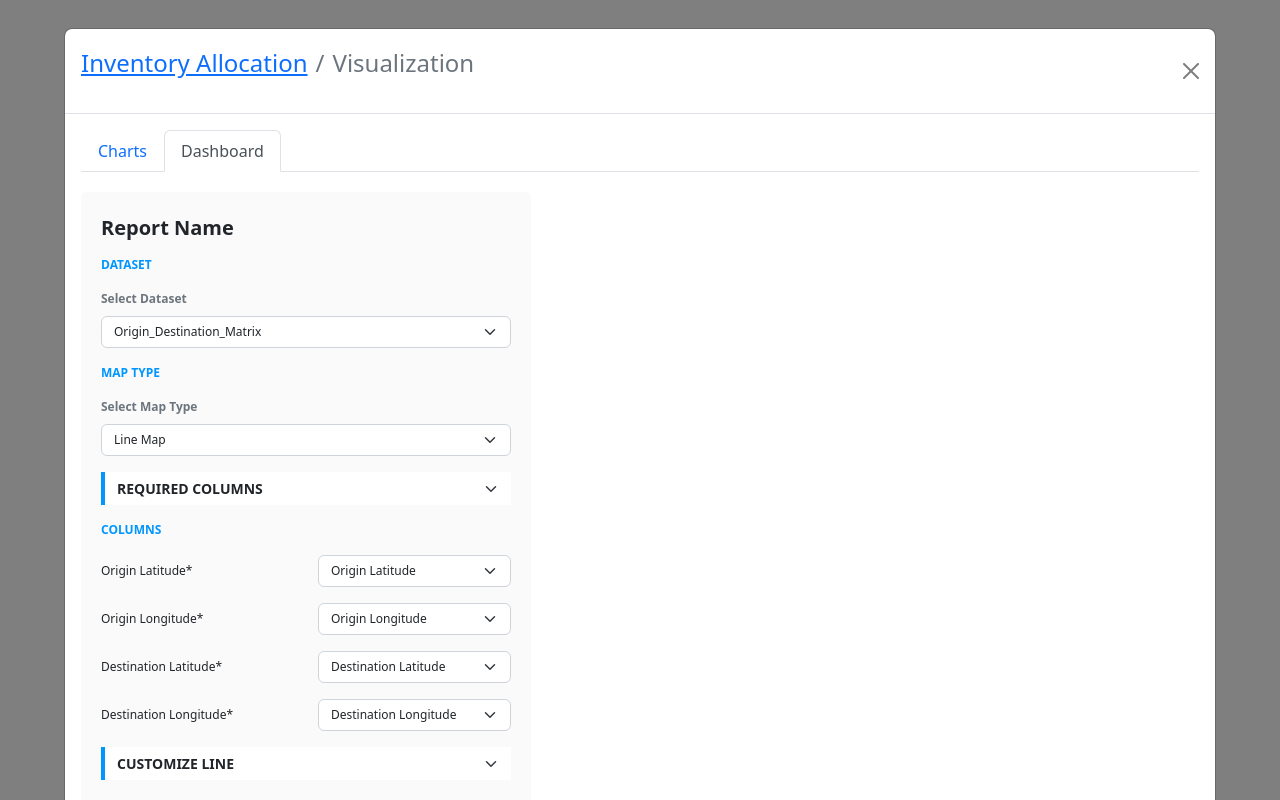
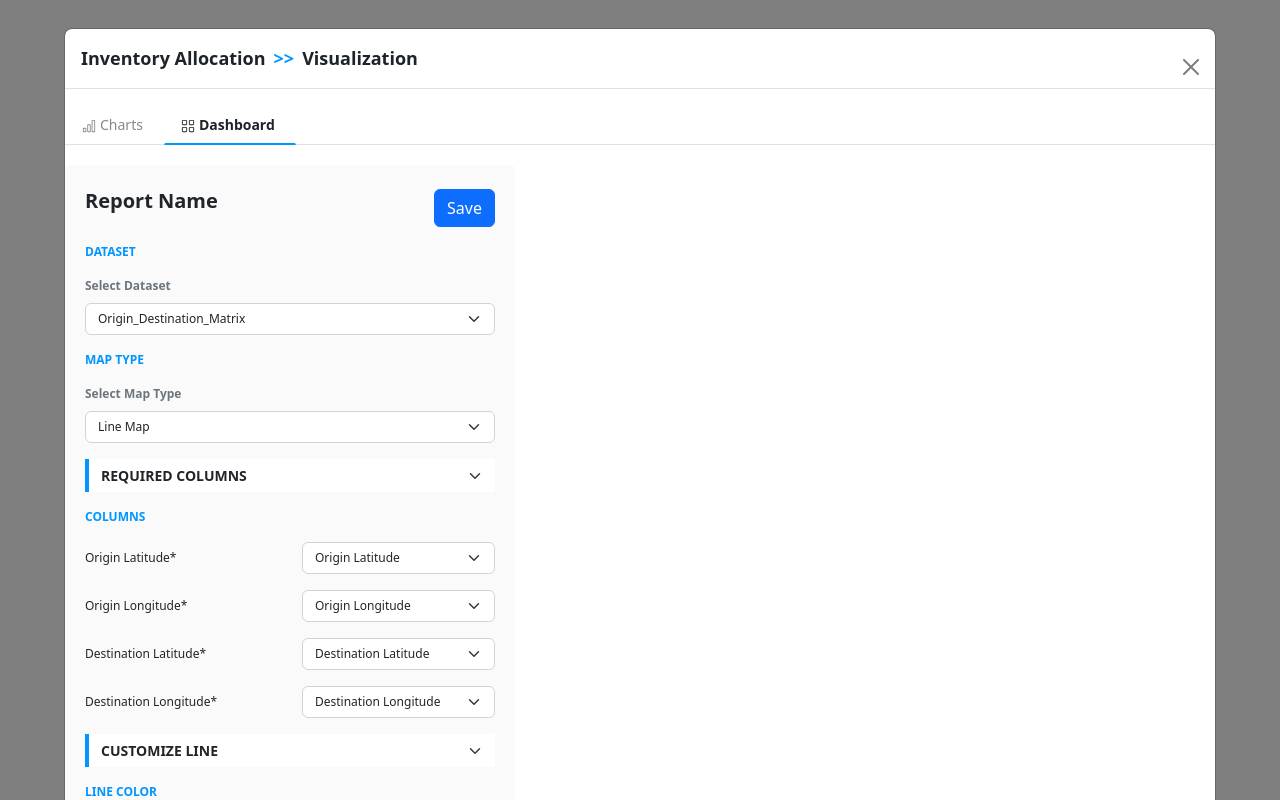
Before and after one commit to jcdev897/dialog-map, a React (Create React App) app: page / in a window 1280 px wide. Both pictures are taken after a click on the button "Open Map". Built offline with nearby package versions, Linux system fonts and the light colour scheme.

Commit message:
integrate useForm

```diff
--- a/package.json
+++ b/package.json
@@ -9,8 +9,10 @@
     "bootstrap": "^5.2.2",
     "react": "^18.2.0",
     "react-bootstrap": "^2.5.0",
+    "react-bootstrap-icons": "^1.9.1",
     "react-color": "^2.19.3",
     "react-dom": "^18.2.0",
+    "react-hook-form": "^7.37.0",
     "react-scripts": "5.0.1",
     "web-vitals": "^2.1.4"
   },
--- a/src/App.css
+++ b/src/App.css
@@ -17,3 +17,50 @@
   height: 90%;
   max-height: none!important;
 }
+.nav-tabs button.nav-link {
+  color: #888888;
+}
+.nav-tabs button.nav-link.active {
+  color: #1E2329;
+  font-weight: 600;
+  line-height: 17px;
+}
+
+.nav-tabs button.nav-link:hover, .above-tab.nav-link.active {
+  border-top-color: transparent;
+  border-right-color: transparent;
+  border-bottom: 2px solid #0096FF;
+  border-left-color: transparent;
+  line-height: inherit !important;
+}
+
+.breadcrumb-item.default-color {
+  color: #1E2329;
+}
+
+.breadcrumb-item.default-color a {
+  color: #1E2329;
+  text-decoration: none;
+}
+
+.breadcrumb-item+.breadcrumb-item::before {
+  content:var(--bs-breadcrumb-divider,">>") !important ;
+  color:#0096FF;
+}
+
+.tab-content {
+  min-height: 1000px;
+}
+/* custom font */
+.fs-18 {
+  font-size: 18px;
+}
+
+.fw-600 {
+  font-weight: 600;
+}
+
+.default-color {
+  color: #1E2329;
+}
+/* end custom font */
--- a/src/App.js
+++ b/src/App.js
@@ -1,10 +1,24 @@
 import { useState } from 'react';
 import { Breadcrumb, Button, Container, Modal, Tab, Tabs } from 'react-bootstrap';
+import * as Icon from 'react-bootstrap-icons';
 import Frame149 from './components/Frame_149';
 import './App.css';
 
 function App() {
   const [show, setShow] = useState(false);
+
+  const gridIcon = (
+            <div className='fs-14'>
+              <Icon.Grid/>
+              <span className='mx-1'>Dashboard</span>
+            </div>
+          );
+  const chartIcon = (
+            <div className='fs-14'>
+              <Icon.BarChart/>
+              <span className='mx-1'>Charts</span>
+            </div>
+          );
 
   return (
     <div className="App">
@@ -19,20 +33,24 @@ function App() {
           dialogClassName="modal-90wh"
           aria-labelledby="ia-node-data-mapping"
         >
-          <Modal.Header closeButton>
+          <Modal.Header closeButton className='pb-0'>
             <Modal.Title id="ia-node-data-mapping">
               <Breadcrumb>
-                <Breadcrumb.Item href="#">Inventory Allocation</Breadcrumb.Item>
-                <Breadcrumb.Item active>Visualization</Breadcrumb.Item>
+                <Breadcrumb.Item className='fs-18 fw-600 default-color'>Inventory Allocation</Breadcrumb.Item>
+                <Breadcrumb.Item className='fs-18 fw-600 default-color' active>Visualization</Breadcrumb.Item>
               </Breadcrumb>
             </Modal.Title>
           </Modal.Header>
-          <Modal.Body>
+          <Modal.Body className='px-0'>
             <Tabs
               defaultActiveKey="dashboard"
             >
-              <Tab eventKey="charts" title="Charts"></Tab>
-              <Tab eventKey="dashboard" title="Dashboard">
+              <Tab tabClassName='charts-tab above-tab' eventKey="charts" title={chartIcon}>
+                <div className='d-flex'>
+
+                </div>
+              </Tab>
+              <Tab tabClassName="dashboard-tab above-tab" eventKey="dashboard" title={gridIcon}>
                 <div className='d-flex'>
                   <Frame149 />
                 </div>
--- a/src/components/Frame_149.js
+++ b/src/components/Frame_149.js
@@ -1,9 +1,10 @@
-import { Col, Form, Row } from 'react-bootstrap';
+import { Col, Form, Row, Button } from 'react-bootstrap';
 import { GithubPicker } from 'react-color';
-import './../scss/leftpanel.css';
+import { useForm } from "react-hook-form";
 import BorderLeftSelect from './common/borderLeftSelect';
 import EnableCheckbox from './common/enableCheckbox';
 import LineWidth from './common/lineWidth';
+import './../scss/leftpanel.css';
 
 function Frame_149() {
   const colorPalettes = ["#004B80", "#0078CC", "#33ABFF", "#80CAFF", "#333380", "#8080B0"];
@@ -11,33 +12,59 @@ function Frame_149() {
   const customizeLines = ['customize line', 'dd'];
   const pointLabels = ['enable points label', 'ee'];
 
+  const { register, handleSubmit, watch } = useForm();
+  const onSubmit = data => console.log(data);
+
+  const refs = [
+    "dataset",
+    "map-type",
+    "required-cols",
+    "origin-lat",
+    "origin-long",
+    "dest-lat",
+    "origin-long",
+    "custom-line",
+    "line-color",
+    "color-based",
+    "line-width",
+    "point-label",
+    "point-label-status"
+  ];
+  console.log(refs.map(ref => watch(ref)));
+
   return (
     <div className="bg-gray left-panel">
-      <h1 className="fw-bold fs-5 mt-4 mb-0">Report Name</h1>
-      <Form>
+      <Form onSubmit={handleSubmit(onSubmit)}>
+        <div className='d-flex justify-content-between mt-4'>
+          <h1 className="fw-bold fs-5 mb-0">Report Name</h1>
+          <Button type='submit'>Save</Button>
+        </div>
         <p className="text-uppercase fw-bold mt-3 sub-title">DataSet</p>
         <Form.Group>
           <Form.Label className='fw-bold text-secondary'>Select Dataset</Form.Label>
-          <Form.Select>
+          <Form.Select {...register("dataset")}>
             <option>Origin_Destination_Matrix</option>
           </Form.Select>
         </Form.Group>
         <p className="text-uppercase fw-bold mt-3 sub-title mt-3">Map Type</p>
         <Form.Group>
           <Form.Label className='fw-bold text-secondary'>Select Map Type</Form.Label>
-          <Form.Select>
+          <Form.Select {...register("map-type")}>
             <option>Line Map</option>
+            <option>Line Map 1</option>
+            <option>Line Map 2</option>
           </Form.Select>
         </Form.Group>
-        <BorderLeftSelect values={requiredCols} />
+        <BorderLeftSelect register={register("required-cols")} values={requiredCols} />
         <p className="text-uppercase fw-bold mt-3 sub-title">Columns</p>
         <Form.Group as={Row} className="mb-3">
           <Form.Label column sm="6">
             Origin Latitude*
           </Form.Label>
           <Col sm="6">
-            <Form.Select>
+            <Form.Select {...register("origin-lat", {required: true})}>
               <option>Origin Latitude</option>
+              <option>Origin Latitude 1</option>
             </Form.Select>
           </Col>
         </Form.Group>
@@ -46,8 +73,9 @@ function Frame_149() {
             Origin Longitude*
           </Form.Label>
           <Col sm="6">
-            <Form.Select>
+            <Form.Select {...register("origin-long", {required: true})}>
               <option>Origin Longitude</option>
+              <option>Origin Longitude 1</option>
             </Form.Select>
           </Col>
         </Form.Group>
@@ -56,8 +84,9 @@ function Frame_149() {
             Destination Latitude*
           </Form.Label>
           <Col sm="6">
-            <Form.Select>
+            <Form.Select {...register("dest-lat", {required: true})}>
               <option>Destination Latitude</option>
+              <option>Destination Latitude 1</option>
             </Form.Select>
           </Col>
         </Form.Group>
@@ -66,24 +95,32 @@ function Frame_149() {
             Destination Longitude*
           </Form.Label>
           <Col sm="6">
-            <Form.Select>
+            <Form.Select {...register("dest-long", {required: true})}>
               <option>Destination Longitude</option>
+              <option>Destination Longitude 1</option>
             </Form.Select>
           </Col>
         </Form.Group>
-        <BorderLeftSelect values={customizeLines}/>
+        <BorderLeftSelect register={register("custom-line")} values={customizeLines}/>
         <p className="text-uppercase fw-bold mt-3 sub-title">Line Color</p>
-        <Form.Select>
+        <Form.Select {...register("line-color")}>
           <option>Color Palette #1</option>
+          <option>Color Palette #2</option>
         </Form.Select>
-        <GithubPicker className='color-palette pt-2' colors={colorPalettes} triangle='hide' width='300' />
+        <GithubPicker
+          className='color-palette pt-2'
+          colors={colorPalettes}
+          triangle='hide'
+          width='300'
+        />
         <p className="text-uppercase fw-bold mt-3 sub-title">Color Based On</p>
-        <Form.Select>
+        <Form.Select {...register("color-based")}>
           <option>Route ID</option>
+          <option>Route ID 1</option>
         </Form.Select>
-        <LineWidth/>
-        <BorderLeftSelect values={pointLabels}/>
-        <EnableCheckbox/>
+        <LineWidth register={register("line-width")} />
+        <BorderLeftSelect register={register("point-label")} values={pointLabels}/>
+        <EnableCheckbox register={register('point-label-status')} />
       </Form>
     </div>
   )
--- a/src/components/common/borderLeftSelect.js
+++ b/src/components/common/borderLeftSelect.js
@@ -14,7 +14,7 @@ function BorderLeftSelect(props) {
     <option value={val} key={val}>{val}</option>
   );
   return (
-    <Form.Select className='text-uppercase fw-bold mt-3 border-left fs-14' value={selectedVal} onChange={handleSelectChange}>
+    <Form.Select {...props.register} className='text-uppercase fw-bold mt-3 border-left fs-14' value={selectedVal} onChange={handleSelectChange}>
       {optionItems}
     </Form.Select>
   )
--- a/src/components/common/enableCheckbox.js
+++ b/src/components/common/enableCheckbox.js
@@ -15,6 +15,7 @@ function EnableCheckbox(props) {
       <Form.Check
         className='point-label'
         type="switch"
+        {...props.register}
       />
     </div>
   )
--- a/src/components/common/lineWidth.js
+++ b/src/components/common/lineWidth.js
@@ -14,7 +14,7 @@ function LineWidth(props) {
       <p className="text-uppercase fw-bold mt-3 sub-title">Line Width (Pixels)</p>
         <div className='row'>
           <div className='col-sm-4'>
-            <Form.Control type="number" value={widthVal} onChange={handleChangeWidth} />
+            <Form.Control type="number" value={widthVal} onChange={handleChangeWidth} {...props.register} />
           </div>
           <div className='col-sm-8'>
             <Form.Range
```
Also changed, not shown: 2 other files (tests, documents, lock files or other folders).
